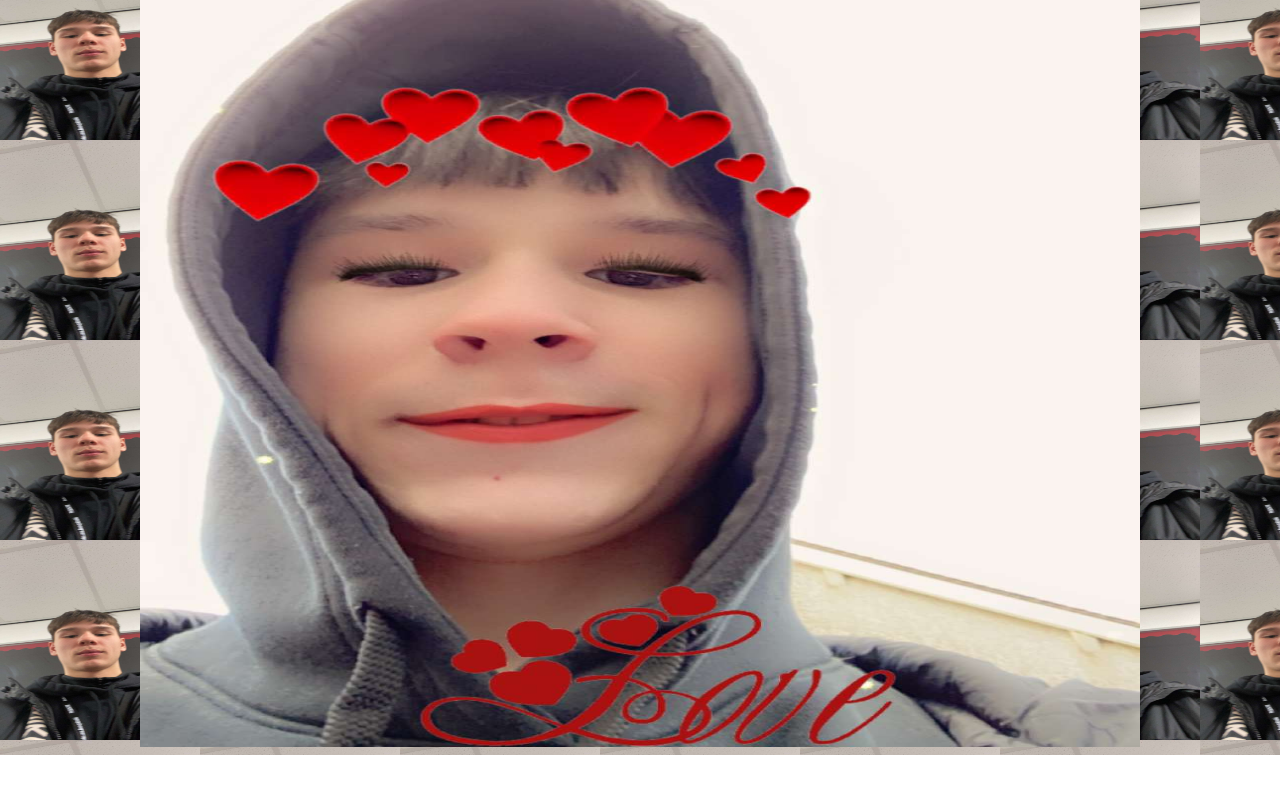
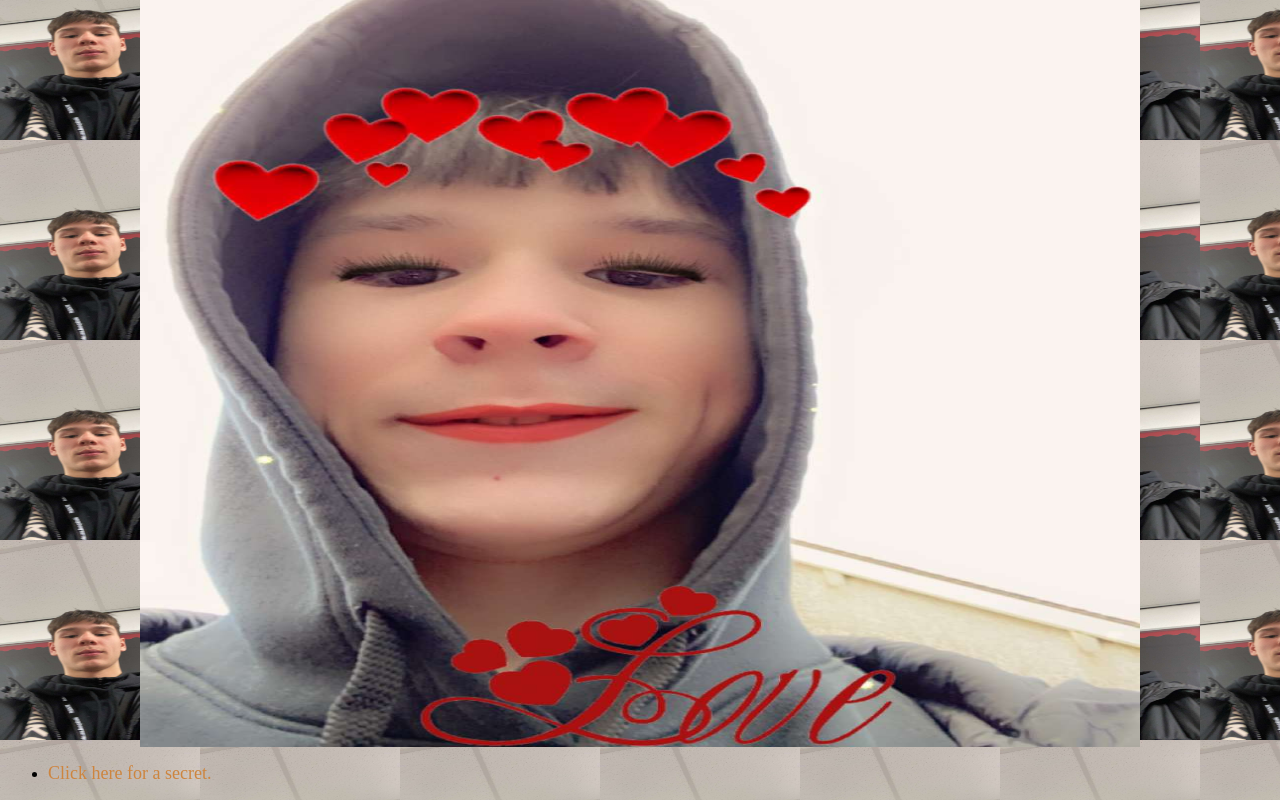
Before and after one commit to JacobHcomp/stan.github.io, a plain HTML site: page Pray.html in a window 1280 px wide. Shown: the part 1260-2060 px from the top of the page. Before the commit the page ends 2015 px from the top, so only its background shows below. Drawn offline with Linux system fonts and the light colour scheme.

Commit message:
Update Pray.html

```diff
--- a/Pray.html
+++ b/Pray.html
@@ -5,6 +5,9 @@
     <h1 style="color:pink;text-align:center;font-size: 200px">Thank you!</h1>
     <p style="color:purple;text-align:center;font-size: 150px">Stan Apprieciates your love.</p>
     <img src= "images/stan love.png" width="1000" height="1000" style="margin:0 auto; display:block">
+    <ul>
+        <li><a style="font-size: 200px; color: peru; text-align: center; font-size: 18px; text-decoration: none;" href="https://www.youtube.com/watch?v=q-Y0bnx6Ndw">Click here for a secret.</a></li>
+    <ul>
 </body>
 
 
```
